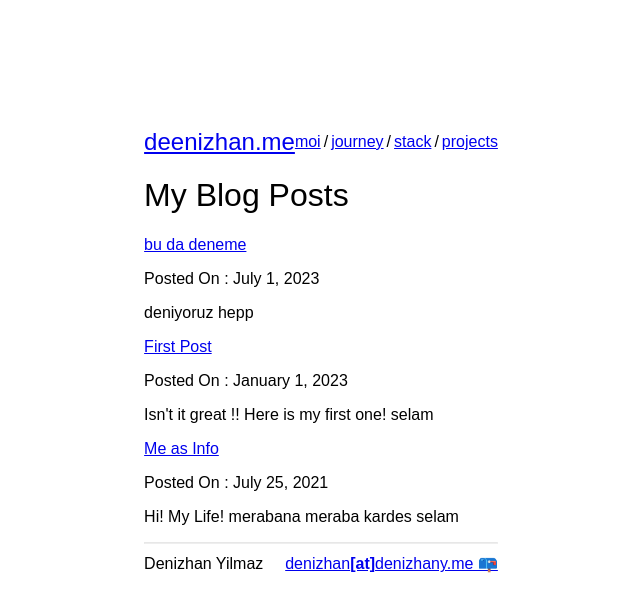
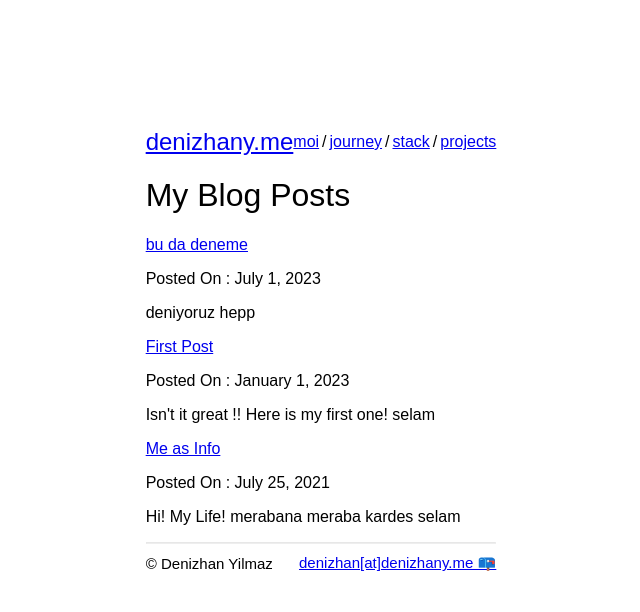
Before and after one commit to deenizhan/deenizhan.me, a Gatsby site: page /blog in a window 1280 px wide. Shown: the whole page, without its empty margins (319-959 px from the left). Built offline with nearby package versions, Linux system fonts and the light colour scheme; Gatsby itself is replaced by a stand-in of ours.

Commit message:
url-adapted

```diff
--- a/gatsby-config.js
+++ b/gatsby-config.js
@@ -1,9 +1,9 @@
 module.exports = {
   siteMetadata: {
-    title: `deenizhan`,
+    title: `denizhany`,
     description: `lives in a nutshell`,
-    author: `@deenizhan`,
-    siteUrl: `ttps://www.yourdomain.tld`,
+    author: `@denizhany`,
+    siteUrl: `https://www.deenizhany.me/`,
   },
   plugins: [
     `gatsby-plugin-image`,
--- a/src/components/layout/footer/footer.js
+++ b/src/components/layout/footer/footer.js
@@ -8,10 +8,10 @@ const Footer = () => {
     <>
       <Line />
       <div className={footer}>
-        <span className={footerTitle}>Denizhan Yilmaz</span>
+        <span className={footerTitle}>© Denizhan Yilmaz</span>
         <span className={footerTitle}>
           <a href="mailto: denizhan@denizhany.me">
-            denizhan<span style={{ fontWeight: 800 }}>[at]</span>
+            denizhan<span style={{ fontWeight: 100 }}>[at]</span>
             denizhany.me 📪
           </a>
         </span>
--- a/src/components/layout/header/header.js
+++ b/src/components/layout/header/header.js
@@ -14,7 +14,7 @@ const Header = () => {
   return (
     <div className={header}>
       <span className={title}>
-        <Link to="/">deenizhan.me</Link>
+        <Link to="/">denizhany.me</Link>
       </span>
       <span className={navigator}>
         <Link to="/moi">moi</Link>
--- a/src/components/layout/layout.module.css
+++ b/src/components/layout/layout.module.css
@@ -53,6 +53,7 @@ ul {
 .footer {
   display: flex;
   justify-content: space-between;
+  font-size: 0.94em;
 }
 
 .footerTitle {
```
